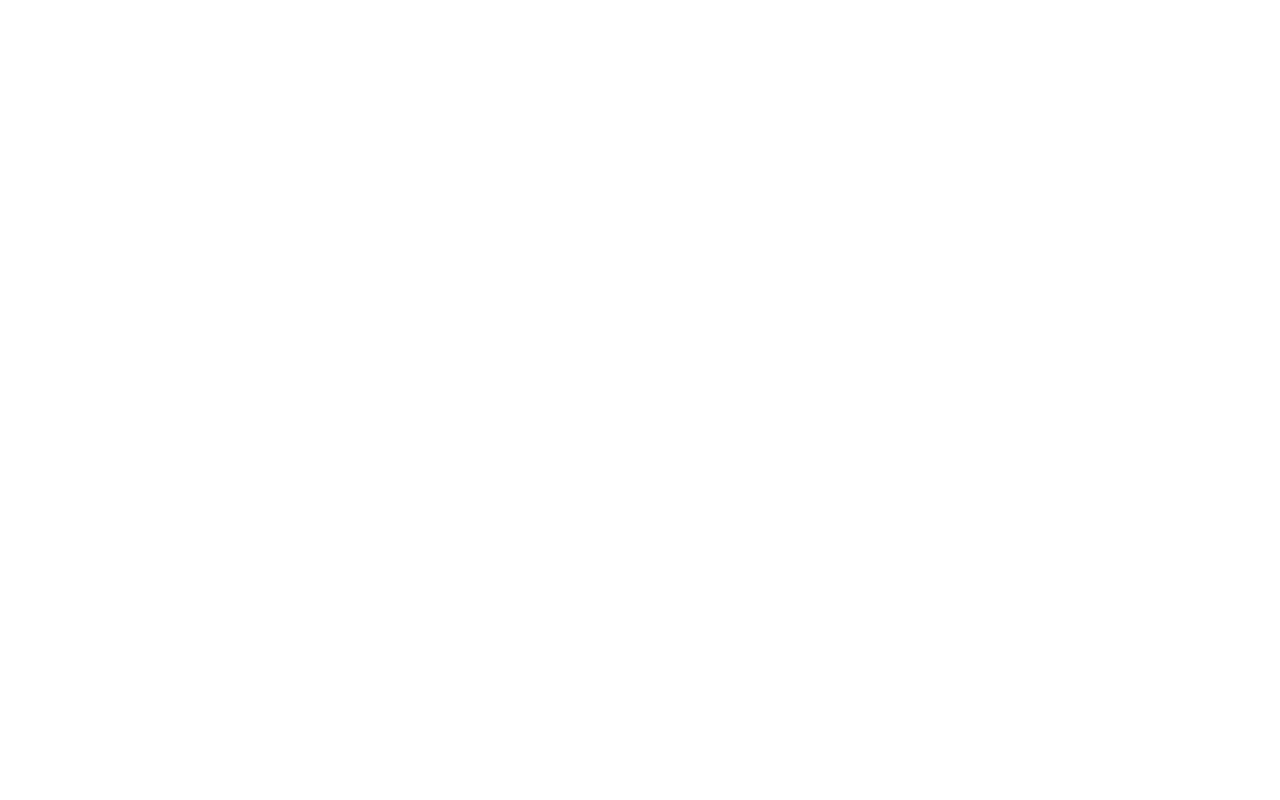
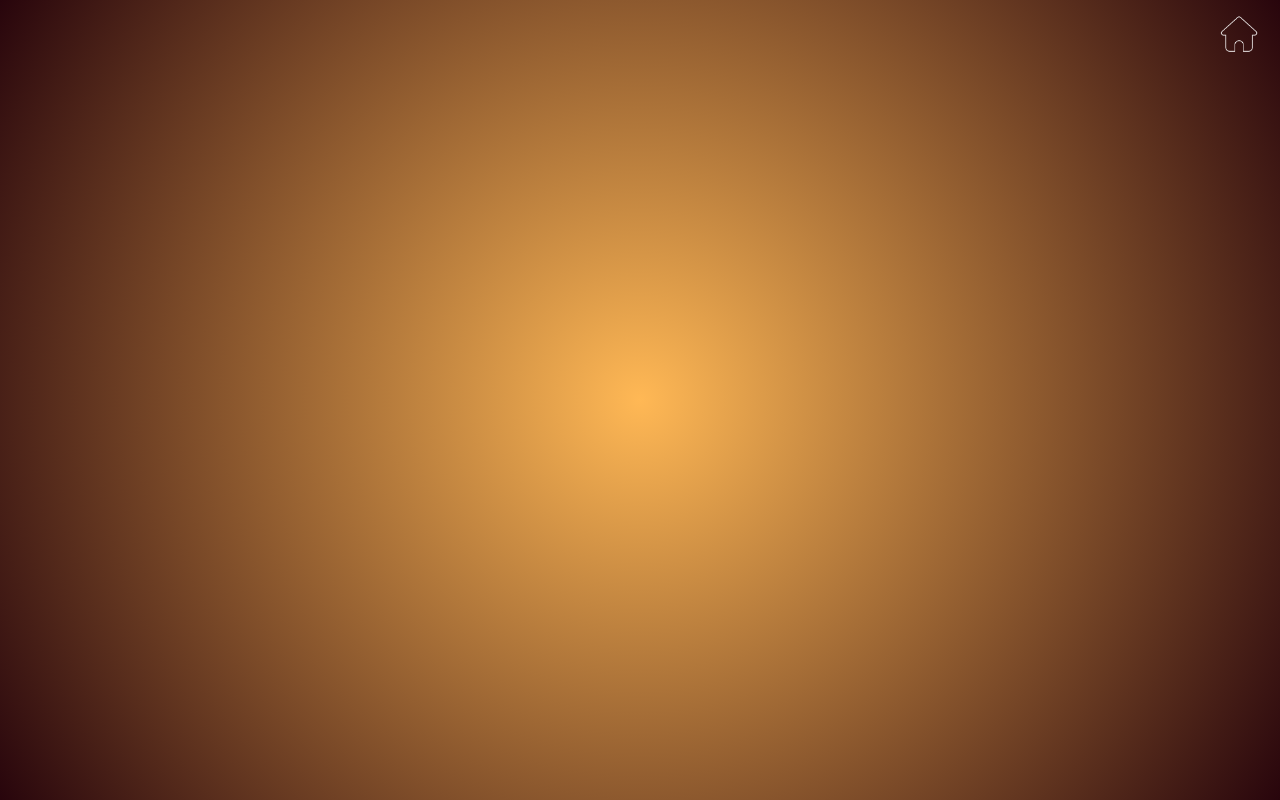
Before and after one commit to rkgusx/music-collection, a plain HTML site: page entries-main/entry5.html in a window 1280 px wide. Drawn offline with Linux system fonts and the light colour scheme.

Commit message:
created all css files

```diff
--- a/entries-main/css/entry3.css
+++ b/entries-main/css/entry3.css
@@ -45,14 +45,14 @@ body {
 .takoyaki-container {
     display: grid;
     grid-template-columns: repeat(6, 1fr);
-    grid-template-rows: repeat(4, 1fr); /* 행 수를 조정하여 높이 줄이기 */
+    grid-template-rows: repeat(4, 1fr);
     gap: 1px;
     max-width: 758px;
     margin: 0 auto;
-    padding-bottom: 0; /* 하단 여백 제거 */
+    padding-bottom: 0;
     position: relative;
     z-index: 2;
-    top: 65px; /* 필요한 위치에 배치 */
+    top: 65px;
 }
 
 .takoyaki-grid {
--- a/entries-main/css/entry4.css
+++ b/entries-main/css/entry4.css
@@ -0,0 +1,27 @@
+body {
+    margin: 0;
+    min-height: 100vh;
+    display: flex;
+    flex-direction: column;
+    justify-content: space-between;
+}
+
+.home-button {
+    position: absolute;
+    top: 15px;
+    right: 10px;
+    width: 50px;
+    height: 50px;
+    z-index: 3;
+}
+
+.home-button img {
+    width: 75%;
+    height: 75%;
+    object-fit: cover;
+    transition: transform 0.2s;
+}
+
+.home-button:hover img {
+    transform: scale(1.1);
+}
--- a/entries-main/css/entry5.css
+++ b/entries-main/css/entry5.css
@@ -0,0 +1,27 @@
+body {
+    margin: 0;
+    min-height: 100vh;
+    display: flex;
+    flex-direction: column;
+    justify-content: space-between;
+    background: radial-gradient(circle, #FFB855 0%, #28050C 100%);
+}
+.home-button {
+    position: fixed;
+    top: 15px;
+    right: 10px;
+    width: 50px;
+    height: 50px;
+    z-index: 3;
+}
+
+.home-button img {
+    width: 75%;
+    height: 75%;
+    object-fit: cover;
+    transition: transform 0.2s;
+}
+
+.home-button:hover img {
+    transform: scale(1.1);
+}
```
Also changed, not shown: entries-main/entry3.html (+1 -1 lines), entries-main/css/entry10.css (added), entries-main/css/entry11.css (added), entries-main/css/entry6.css (added), entries-main/css/entry7.css (added), entries-main/css/entry8.css (added), entries-main/css/entry9.css (added), images/osaka-day1-1.jpg (deleted), 3 other files.
